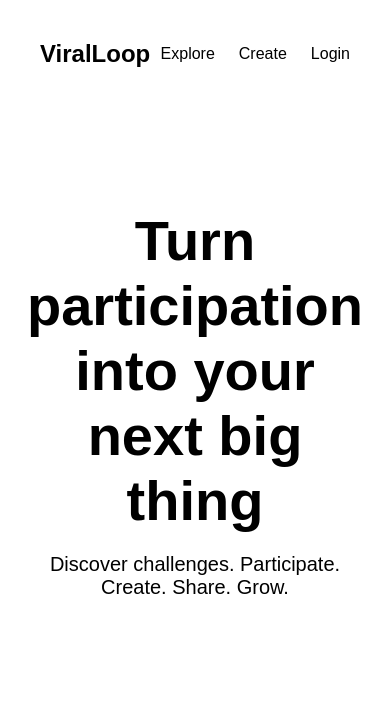
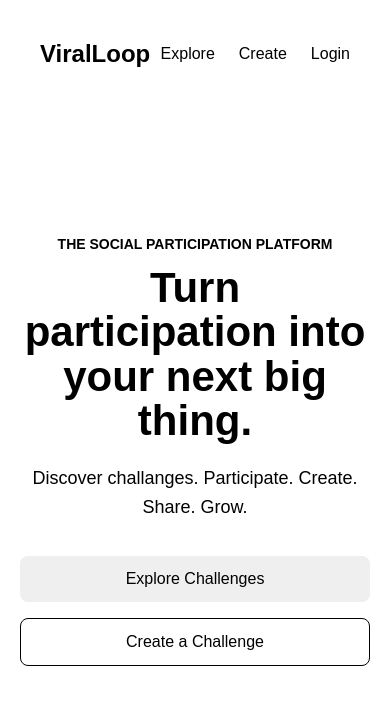
Before and after one commit to jumajjerro-sudo/ViralLoop, a React (Vite) app: page / in a window 390 px wide. Shown: the top 704 px of the page. Built offline with nearby package versions, Linux system fonts and the light colour scheme.

Commit message:
build responsive hero section

```diff
--- a/src/App.css
+++ b/src/App.css
@@ -30,3 +30,77 @@ main p {
   margin-top: 20px;
   font-size: 20px;
 }
+
+.hero {
+  min-height: 80vh;
+  display: flex;
+  justify-content: center;
+  align-items: center;
+  padding: 80px 20px;
+}
+
+.hero-content {
+  max-width: 850px;
+  text-align: center;
+}
+
+.hero-label {
+  font-size: 14px;
+  font-weight: 700;
+  line-height: 1.5px;
+}
+
+.hero h1 {
+  margin: 20px 0;
+  font-size: 64px;
+  line-height: 1.06;
+}
+
+.hero-description {
+  max-width: 650px;
+  margin: 0 auto;
+  font-size: 20px;
+  line-height: 1.6;
+}
+
+.hero-actions {
+  display: flex;
+  justify-content: center;
+  gap: 16px;
+  margin-top: 35px;
+}
+
+.hero-actions button {
+  padding: 14px 24px;
+  border: none;
+  border-radius: 8px;
+  font-size: 16px;
+  cursor: pointer;
+}
+
+.secondary-button {
+  background-color: transparent;
+  border: 1px solid currentColor !important;
+}
+
+@media (max-width: 768px) {
+  .hero {
+    padding: 60px 20px;
+  }
+
+  .hero h1 {
+    font-size: 42px;
+  }
+
+  .hero-description {
+    font-size: 18px;
+  }
+
+  .hero-actions {
+    flex-direction: column;
+  }
+
+  .hero-actions button {
+    width: 100%;
+  }
+}
--- a/src/App.jsx
+++ b/src/App.jsx
@@ -1,17 +1,18 @@
 import './App.css'
 import Navbar from './components/Navbar'
+import Hero from './components/Hero'
 
 function App() {
   return (
     <>
       <Navbar />
 
-      <main>
-        <h1>Turn participation into your next big thing</h1>
+      <Hero
+       title='Turn participation into your next big thing.'
 
-        <p>Discover challenges. Participate. Create. Share. Grow.
-        </p>
-      </main>
+       description='Discover challanges. Participate. Create. Share. Grow.'
+      />
+
     </>
   )
 }
--- /dev/null
+++ b/src/components/Hero.jsx
@@ -0,0 +1,21 @@
+function Hero(props) {
+    return (
+        <main className='hero'>
+            <div className='hero-content'>
+                <p className="hero-label">THE SOCIAL PARTICIPATION PLATFORM</p>
+
+                <h1>{props.title}</h1>
+
+                <p className="hero-description">{props.description}</p>
+
+
+                <div className='hero-actions'>
+                    <button>Explore Challenges</button>
+                    <button className='secondary-button'>Create a Challenge</button>
+                </div>
+            </div>
+        </main>
+    )
+}
+
+export default Hero
```
